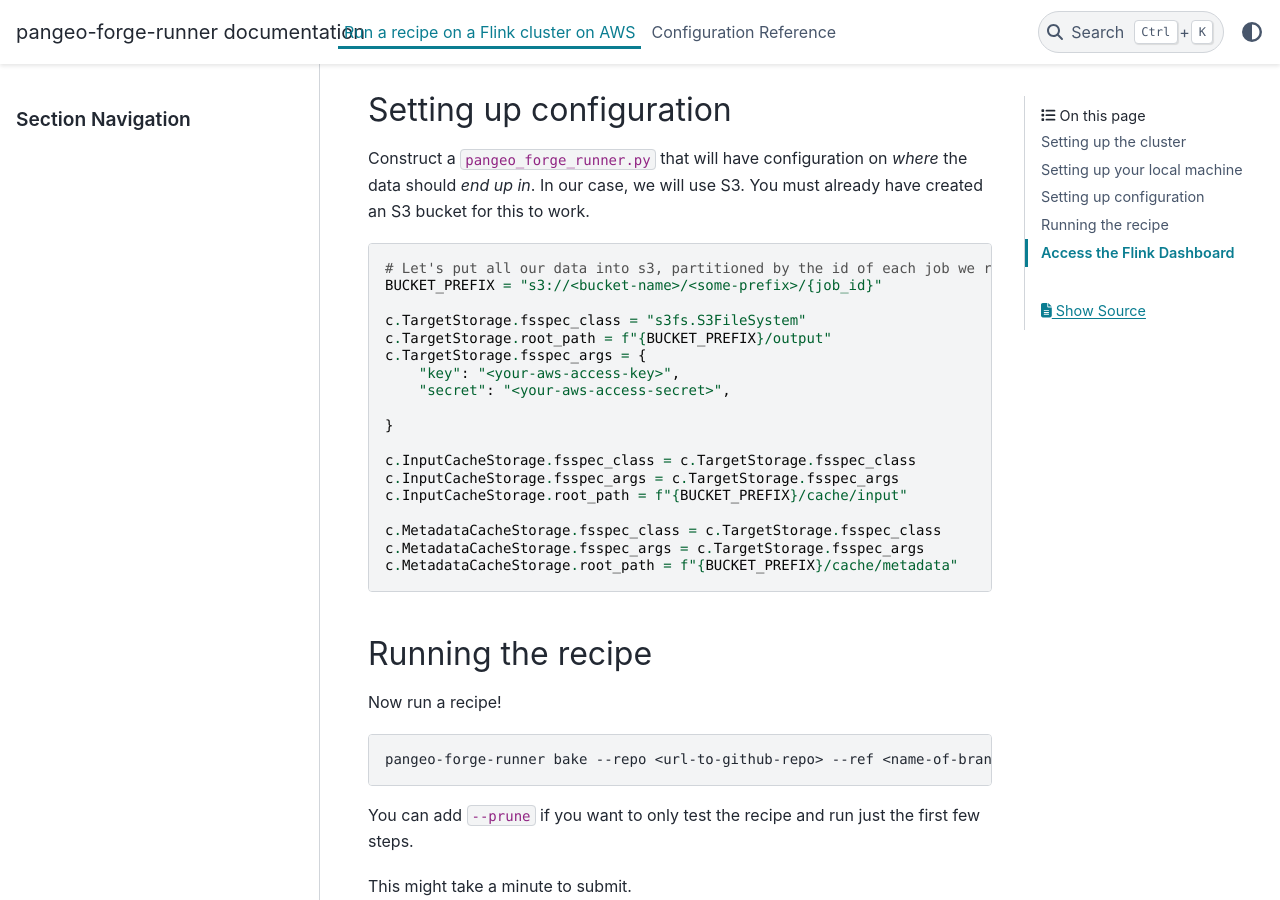
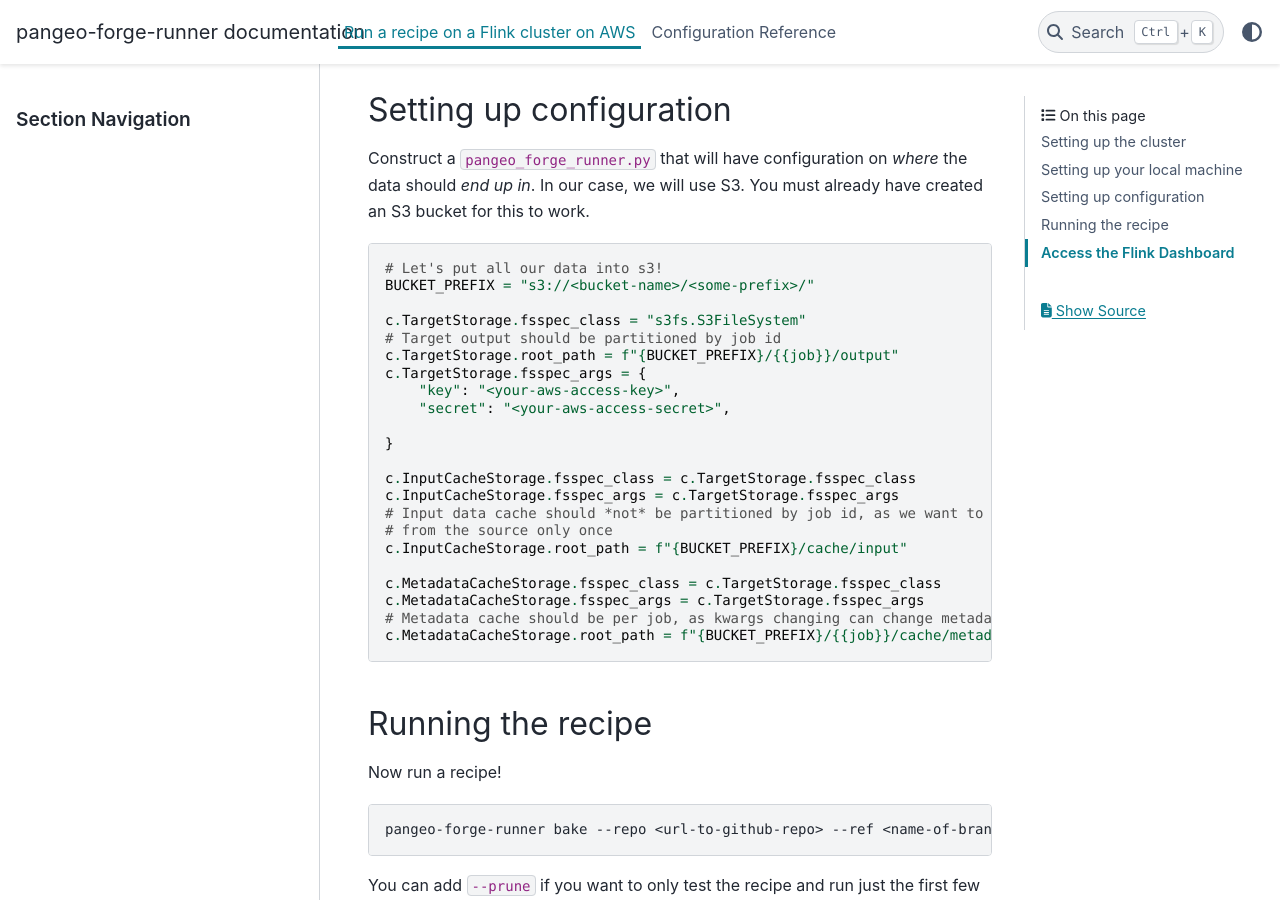
Before and after one commit to pangeo-forge/pangeo-forge-runner, a Sphinx documentation site: the page built from docs/tutorial/flink.md, in a window 1280 px wide and 900 px high, scrolled down 890 px. Built offline with Sphinx 7.4.7 and the PyData theme 0.15.4, drawn with Linux system fonts in a browser that asks for light colours.

Commit message:
Don't make InputCache be job dependent
We only want to fetch data from the remote server once per
bakery

````diff
--- a/docs/tutorial/flink.md
+++ b/docs/tutorial/flink.md
@@ -38,11 +38,12 @@
 created an S3 bucket for this to work.
 
 ```python
-# Let's put all our data into s3, partitioned by the id of each job we run
-BUCKET_PREFIX = "s3://<bucket-name>/<some-prefix>/{job_id}"
+# Let's put all our data into s3!
+BUCKET_PREFIX = "s3://<bucket-name>/<some-prefix>/"
 
 c.TargetStorage.fsspec_class = "s3fs.S3FileSystem"
-c.TargetStorage.root_path = f"{BUCKET_PREFIX}/output"
+# Target output should be partitioned by job id
+c.TargetStorage.root_path = f"{BUCKET_PREFIX}/{{job}}/output"
 c.TargetStorage.fsspec_args = {
     "key": "<your-aws-access-key>",
     "secret": "<your-aws-access-secret>",
@@ -51,11 +52,14 @@
 
 c.InputCacheStorage.fsspec_class = c.TargetStorage.fsspec_class
 c.InputCacheStorage.fsspec_args = c.TargetStorage.fsspec_args
+# Input data cache should *not* be partitioned by job id, as we want to get the datafile
+# from the source only once
 c.InputCacheStorage.root_path = f"{BUCKET_PREFIX}/cache/input"
 
 c.MetadataCacheStorage.fsspec_class = c.TargetStorage.fsspec_class
 c.MetadataCacheStorage.fsspec_args = c.TargetStorage.fsspec_args
-c.MetadataCacheStorage.root_path = f"{BUCKET_PREFIX}/cache/metadata"
+# Metadata cache should be per job, as kwargs changing can change metadata
+c.MetadataCacheStorage.root_path = f"{BUCKET_PREFIX}/{{job}}/cache/metadata"
 ```
 
 
````
